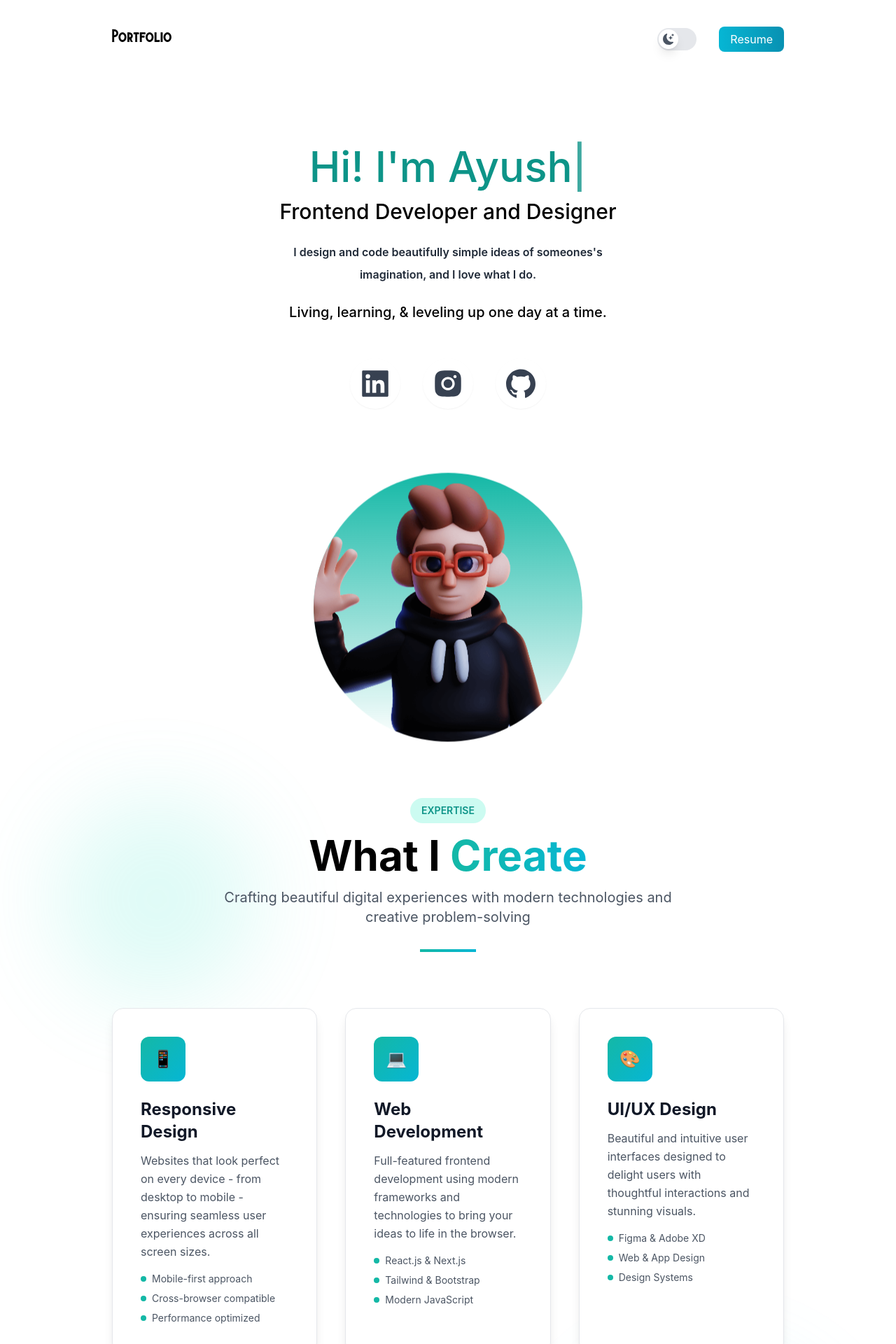
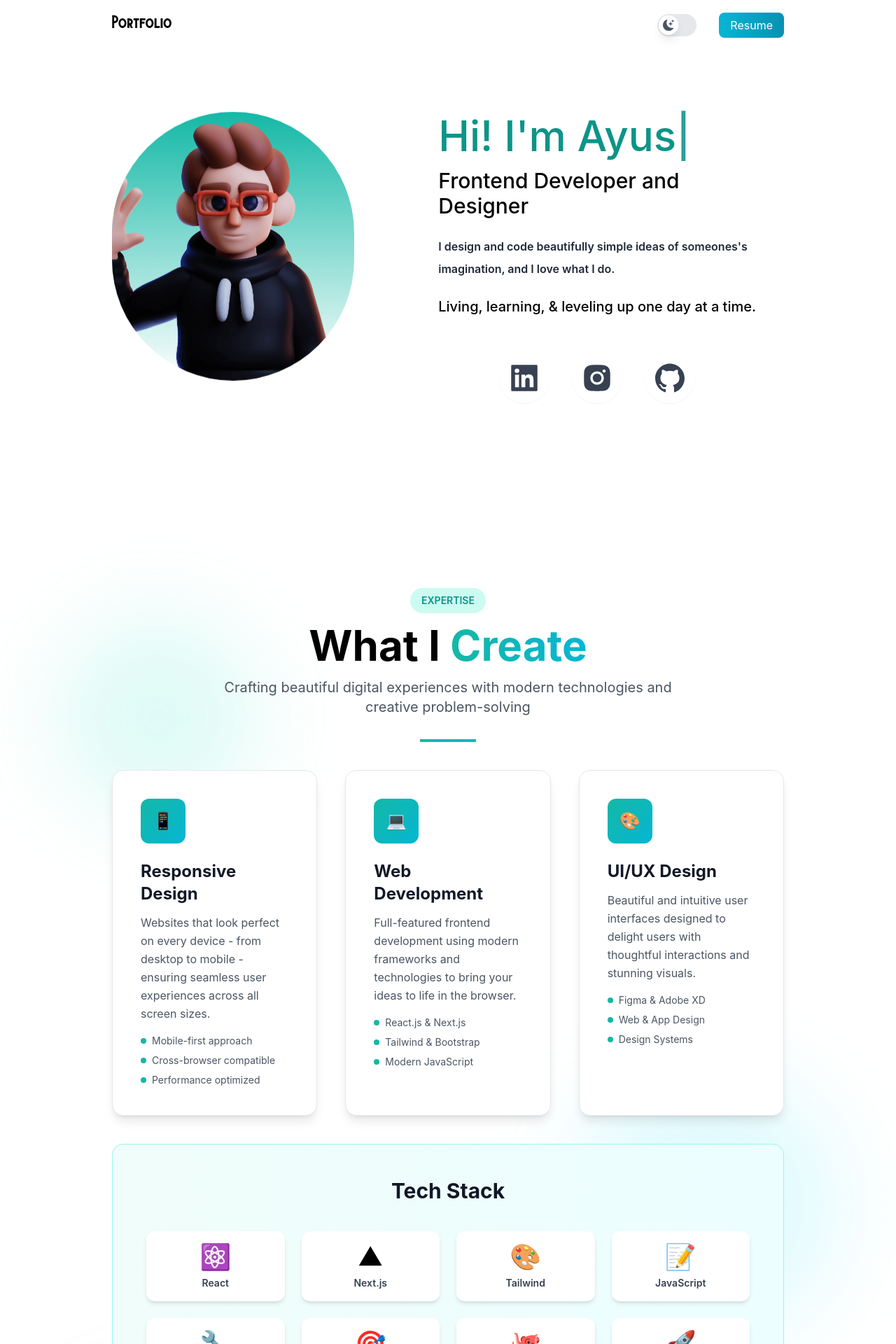
Before and after one commit to Ayushmanpandey/MyPortfolio, a Next.js app: page / in a window 1280 px wide. Shown: the top 1920 px of the page at 70% size. Built offline with nearby package versions, Linux system fonts and the light colour scheme.

Commit message:
redesigining the homepage layout

```diff
--- a/pages/index.js
+++ b/pages/index.js
@@ -58,7 +58,7 @@ export default function Home() {
       </Head>
       <main className='bg-white px-10 md:px-20 lg:px-40 dark:bg-gray-900'>
         <section className=" min-h-screen ">
-          <nav className="py-10 mb-12 flex justify-between">
+          <nav className="py-5 mb-6 flex justify-between">
             <h1 className='text-xl font-burtons dark:text-white font-semibold'>Portfolio</h1>
             <ul className='flex items-center'>
               <li>
@@ -94,13 +94,18 @@ export default function Home() {
             </li>
             </ul>
           </nav>
-          <div className='text-center p-10'>
+          <div className="flex flex-col md:flex-row items-center justify-center gap-10 md:gap-20 py-5">
+            <div className='relative bg-gradient-to-b from-teal-500 rounded-full w-80 h-80 overflow-hidden md:h-96 md:w-96 animate-float will-change-transform hover:scale-105 transition-transform duration-500 pop-out' tabIndex={0}>
+              <img src="/dev-ed-wave.png" alt="Dev" className="object-cover w-full h-full" />
+            </div>
+            <div className="flex flex-col items-center md:items-start">
+              <div className='text-center md:text-left p-5 md:p-10'>
                 <h2 className='text-3xl py-2 text-teal-600 font-medium md:text-6xl dark:text-teal-400'>{typewriterText}<span className="animate-pulse">|</span></h2>
                 <h3 className='text-2xl py-2 font-medium md:text-3xl dark:text-gray-300'>Frontend Developer and Designer</h3>
-            <p className='text-md py-4 leading-8 text-gray-800 font-semibold max-w-lg mx-auto dark:text-white'>I design and code beautifully simple ideas of someones's imagination, and I love what I do.</p>
+                <p className='text-md py-4 leading-8 text-gray-800 font-semibold max-w-lg mx-auto md:mx-0 dark:text-white'>I design and code beautifully simple ideas of someones's imagination, and I love what I do.</p>
                 <p className='text-xl pt-2 font-medium  dark:text-gray-200'>Living, learning, & leveling up one day at a time.</p>
               </div>
-          <div className='text-5xl flex justify-center gap-8 py-3 text-gray-700 dark:text-white'>
+              <div className='text-5xl flex justify-center md:self-center gap-8 py-3 text-gray-700 dark:text-white'>
                 <a aria-label="LinkedIn" href="https://www.linkedin.com/in/ayushman-dutt-pandey-741b391a4/" className="inline-flex items-center justify-center p-3 rounded-full bg-white/5 dark:bg-white/5 text-current shadow-sm hover:shadow-2xl transform transition-transform duration-300 hover:-translate-y-1 hover:scale-110 hover:rotate-6 focus:outline-none focus:ring-4 focus:ring-teal-200/30">
                   <AiFillLinkedin />
                 </a>
@@ -113,26 +118,25 @@ export default function Home() {
                   <AiFillGithub />
                 </a>
               </div>
-          <div className=' relative mx-auto bg-gradient-to-b from-teal-500 rounded-full w-80 h-80 mt-20 overflow-hidden md:h-96 md:w-96 animate-float will-change-transform hover:scale-105 transition-transform duration-500 pop-out' tabIndex={0}>
-            <img src="/dev-ed-wave.png" alt="Dev" className="object-cover w-full h-full" />
+            </div>
           </div>
         </section>
 
         {/* <!--- SERVICES SECTION ---!> */}
-        <section className='relative py-20 px-0'>
+        <section className='relative py-10 px-0'>
           {/* Decorative background element */}
           <div className='absolute -left-20 top-20 w-72 h-72 bg-teal-300 dark:bg-teal-900/30 rounded-full blur-3xl opacity-20 pointer-events-none'></div>
           <div className='absolute -right-20 bottom-40 w-96 h-96 bg-cyan-300 dark:bg-cyan-900/30 rounded-full blur-3xl opacity-20 pointer-events-none'></div>
 
           <div className='relative z-10'>
-            <div className='text-center mb-20'>
+            <div className='text-center mb-10'>
               <span className='inline-block px-4 py-2 bg-teal-100 dark:bg-teal-900/40 text-teal-600 dark:text-teal-300 rounded-full text-sm font-semibold mb-4'>EXPERTISE</span>
               <h2 className='text-5xl md:text-6xl font-bold dark:text-white mb-4'>What I <span className='bg-gradient-to-r from-teal-500 to-cyan-500 bg-clip-text text-transparent'>Create</span></h2>
               <p className='text-xl text-gray-600 dark:text-gray-400 max-w-2xl mx-auto'>Crafting beautiful digital experiences with modern technologies and creative problem-solving</p>
               <div className='w-20 h-1 bg-gradient-to-r from-teal-500 to-cyan-500 mx-auto mt-8'></div>
             </div>
 
-            <div className='grid grid-cols-1 md:grid-cols-3 gap-8 lg:gap-10 mb-20'>
+            <div className='grid grid-cols-1 md:grid-cols-3 gap-8 lg:gap-10 mb-10'>
               {/* SERVICE CARD 1 - Responsive Design */}
               <div className='service-card group relative'>
                 <div className='absolute inset-0 bg-gradient-to-r from-teal-500/20 to-cyan-500/20 dark:from-teal-500/10 dark:to-cyan-500/10 rounded-2xl blur-xl opacity-0 group-hover:opacity-100 transition-opacity duration-300'></div>
@@ -228,12 +232,12 @@ export default function Home() {
 
         {/* <!--- ORIGINAL CARDS - REMOVED TO FIT NEW DESIGN ---!> */}
         {/* SECTION - MY WORK */}
-        <section className='relative py-20 px-0'>
+        <section className='relative py-10 px-0'>
           {/* Decorative background */}
           <div className='absolute -left-20 -top-20 w-80 h-80 bg-purple-300 dark:bg-purple-900/30 rounded-full blur-3xl opacity-20 pointer-events-none'></div>
 
           <div className='relative z-10'>
-            <div className='text-center mb-20'>
+            <div className='text-center mb-10'>
               <span className='inline-block px-4 py-2 bg-purple-100 dark:bg-purple-900/40 text-purple-600 dark:text-purple-300 rounded-full text-sm font-semibold mb-4'>PORTFOLIO</span>
               <h2 className='text-5xl md:text-6xl font-bold dark:text-white mb-4'>Featured <span className='bg-gradient-to-r from-purple-500 to-pink-500 bg-clip-text text-transparent'>Projects</span></h2>
               <p className='text-xl text-gray-600 dark:text-gray-400 max-w-2xl mx-auto'>A selection of designs and projects I've created that showcase my skills and creativity</p>
@@ -241,7 +245,7 @@ export default function Home() {
             </div>
 
             {/* Designs Section */}
-            <div className='mb-24'>
+            <div className='mb-12'>
               <div className='flex items-center gap-3 mb-12'>
                 <div className='w-1 h-8 bg-gradient-to-b from-purple-500 to-pink-500'></div>
                 <h3 className='text-3xl font-bold dark:text-white'>UI/UX Design Mockups</h3>
```
Lines whose indentation alone changed are shown as unchanged.
